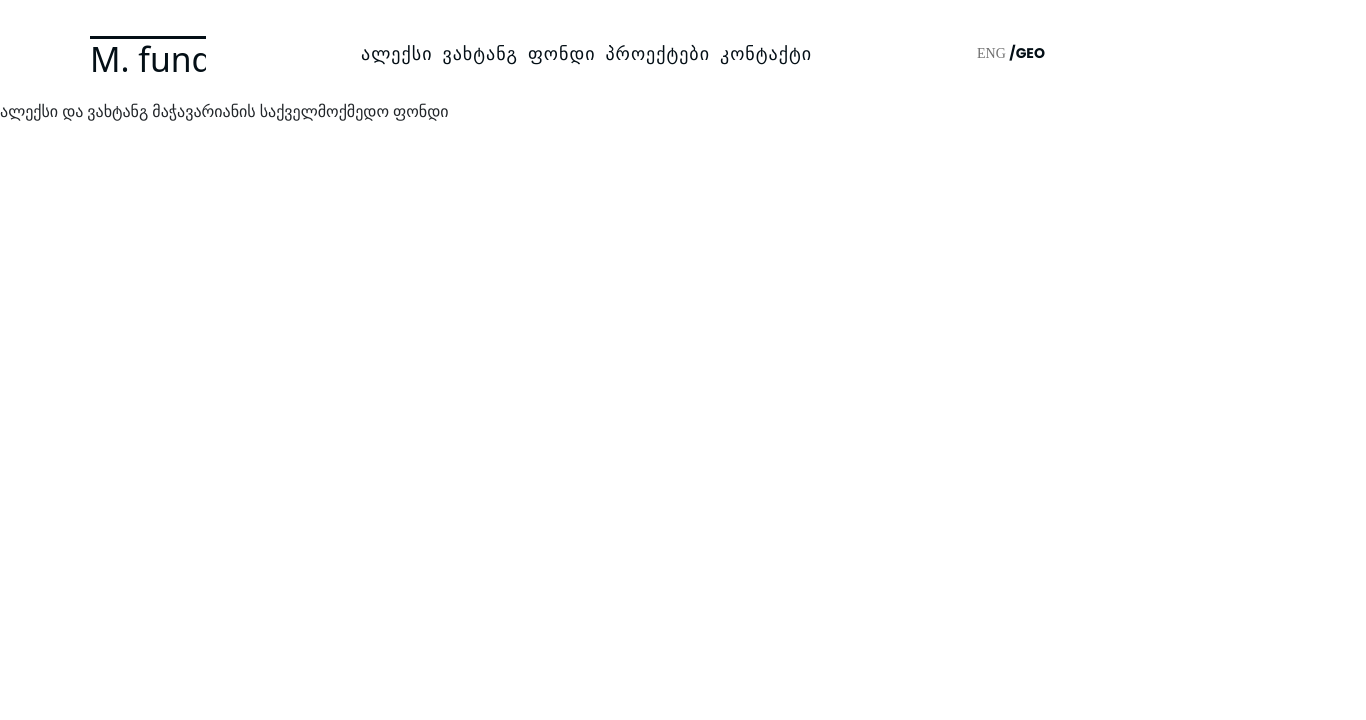
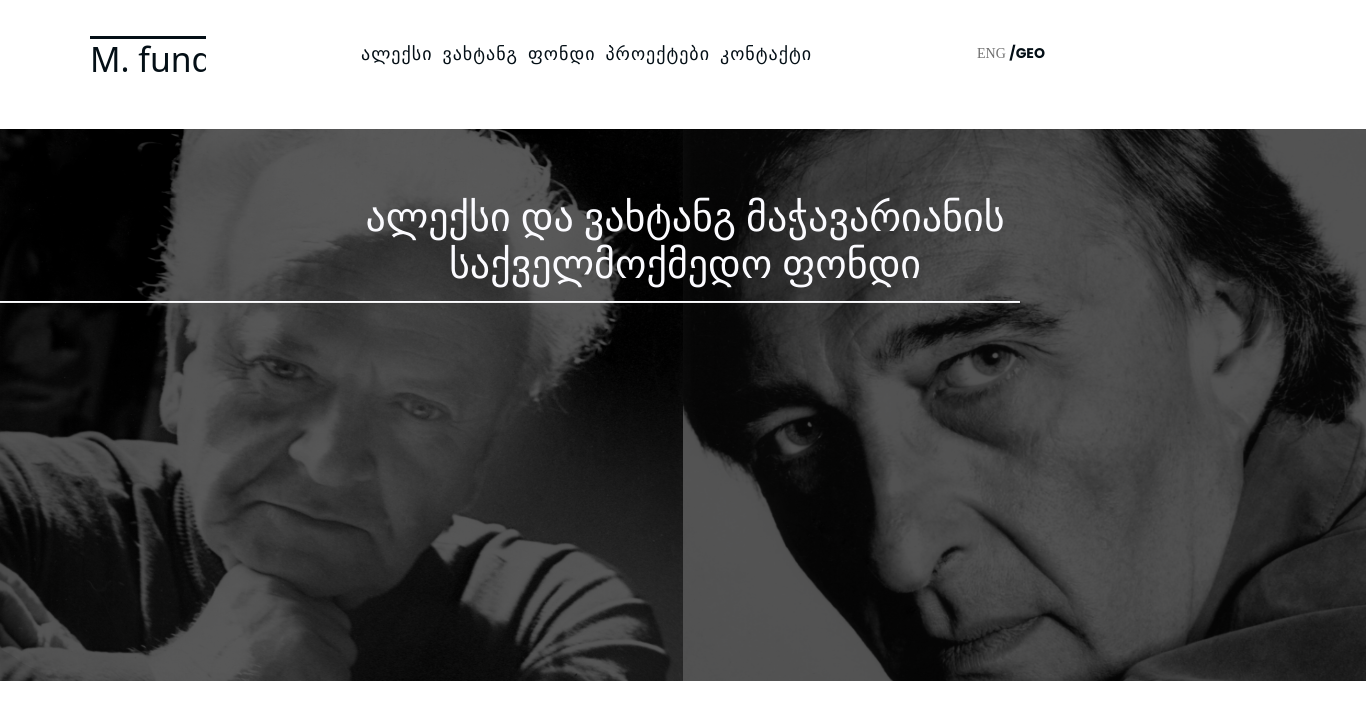
Before and after one commit to Metrevelii/FondationTmplt, a website: page index.html in a window 1280 px wide. Shown: the whole page, 1366 px wide, since content can reach past the window. Drawn offline with Linux system fonts and the light colour scheme.

Commit message:
added first content of main section with styles and images

```diff
--- a/index.html
+++ b/index.html
@@ -44,18 +44,22 @@
      </div>
    </header>
    <section>
-     <div class="background-images-section">
-       <div class="bg-images-left">
+    <div class="headline-section">
+      <div class="background-images-section">
+        <div class="bg-images-left">
+           <img src="images/alex-matchavariani.png" alt="Alex Matchavariani" class="alex-img">
+        </div>
+        <div class="bg-images-right">
+           <img src="images/vakhtang-matchavariani.png" alt="Vakhtang Matchavariani" class="vakhtang-img">
+        </div>
+       </div>
+       <div class="main-section-heading">
+        <h1 class="main-heading-txt">ალექსი და ვახტანგ მაჭავარიანის საქველმოქმედო ფონდი</h1>
+        <hr class="heading-txt-border">
+      </div>
 
-       </div>
-       <div class="bg-images-right">
+    </div>
 
-       </div>
-
-       <div class="main-section-heading">
-         <h1 class="main-heading-txt">ალექსი და ვახტანგ მაჭავარიანის საქველმოქმედო ფონდი</h1>
-       </div>
-      </div>
    </section>
 </body>
 </html>
--- a/scss/layout/header.scss
+++ b/scss/layout/header.scss
@@ -3,6 +3,7 @@
 @import '.././main/keyframes.scss';
 @import '../modules/classes.scss';
 @import '../modules/variables.scss';
+
 
 
 .header-content {
--- a/scss/main/page1.scss
+++ b/scss/main/page1.scss
@@ -7,3 +7,59 @@
 @import './layout/navigation.scss';
 @import './layout/footer.scss';
 @import './../main/media.scss';
+
+
+.headline-section {
+    margin-top: 25px;
+
+}
+
+.background-images-section {
+    display: flex;
+    width: 100%;
+    position: absolute;
+    justify-content: start;
+}
+
+
+
+.alex-img {
+    height: 552px;
+    filter: brightness(35%);
+}
+
+
+
+.vakhtang-img {
+    height: 552px;
+    filter: brightness(35%);
+}
+
+.main-section-heading {
+    position: relative;
+    top: 60px;
+    left: 350px;
+    max-width: 670px;
+    width: 100%;
+    text-align: center;
+
+}
+
+.main-heading-txt {
+    font-size: $fontsize07;
+    color: $color02-wht;
+    line-height: initial;
+    padding: 5px;
+
+}
+
+.heading-txt-border {
+    display: block;
+    margin-top: 0.5em;
+    margin-bottom: 0.5em;
+    margin-left: -100%;
+    margin-right: auto;
+    border-style: inset;
+    border-width: 1px;
+    border-top: 1px solid $color02-wht;
+}
```
Also changed, not shown: images/alex-matchavariani.png (added), images/body-bg-img.png (added), images/vakhtang-matchavariani.png (added), resources/bootstrap.css, style/main.css.
